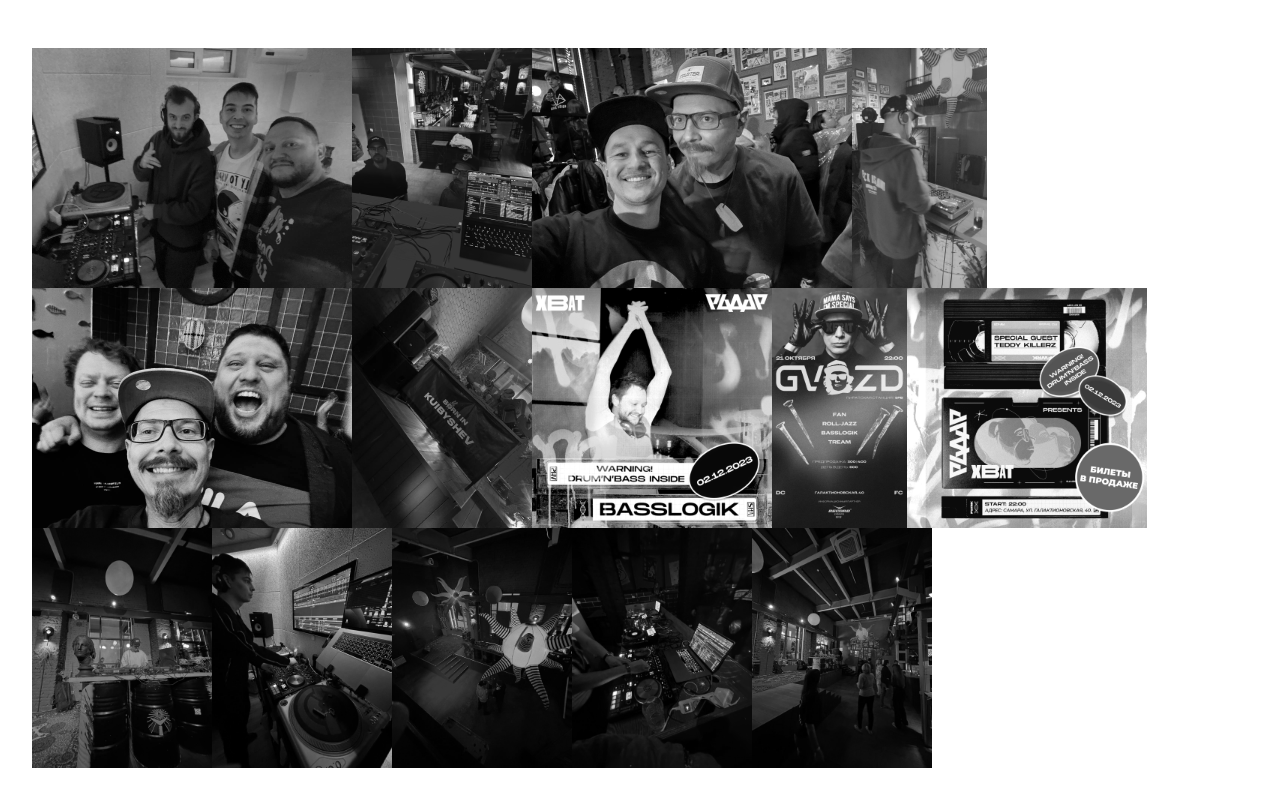
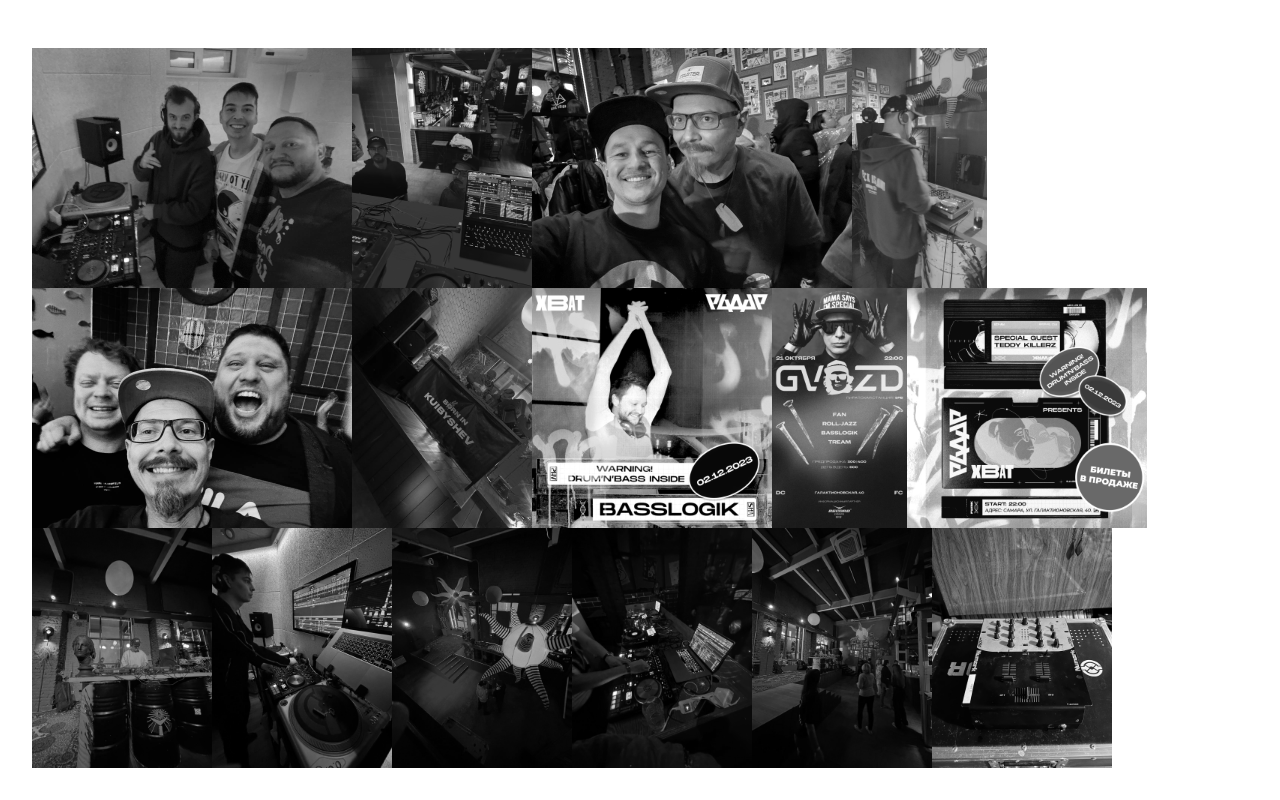
Before and after one commit to PhunksTechnologies/drumandbass.ru, a plain HTML site: page index.html in a window 1280 px wide. Shown: the part 513-1313 px from the top of the page. Drawn offline with Linux system fonts and the light colour scheme.

Commit message:
added an image

```diff
--- a/index.html
+++ b/index.html
@@ -48,6 +48,7 @@
               <div class="col-xs-4 col-sm-3 col-md-2 galleryList-item blurZoom" onclick="enlarge(this.getElementsByTagName('img')[0])" onmouseout="shrink(this.getElementsByTagName('img')[0])"><img src="./assets/images/gallery/12.jpg" alt="" class="img-responsive"/></div>
               <div class="col-xs-4 col-sm-3 col-md-2 galleryList-item blurZoom" onclick="enlarge(this.getElementsByTagName('img')[0])" onmouseout="shrink(this.getElementsByTagName('img')[0])"><img src="./assets/images/gallery/13.jpg" alt="" class="img-responsive"/></div>
               <div class="col-xs-4 col-sm-3 col-md-2 galleryList-item blurZoom" onclick="enlarge(this.getElementsByTagName('img')[0])" onmouseout="shrink(this.getElementsByTagName('img')[0])"><img src="./assets/images/gallery/14.jpg" alt="" class="img-responsive"/></div>
+              <div class="col-xs-4 col-sm-3 col-md-2 galleryList-item blurZoom" onclick="enlarge(this.getElementsByTagName('img')[0])" onmouseout="shrink(this.getElementsByTagName('img')[0])"><img src="./assets/images/gallery/15.jpg" alt="" class="img-responsive"/></div>
             </div>
           </div>
           </section>
```
Also changed, not shown: assets/images/gallery/15.jpg (added).
